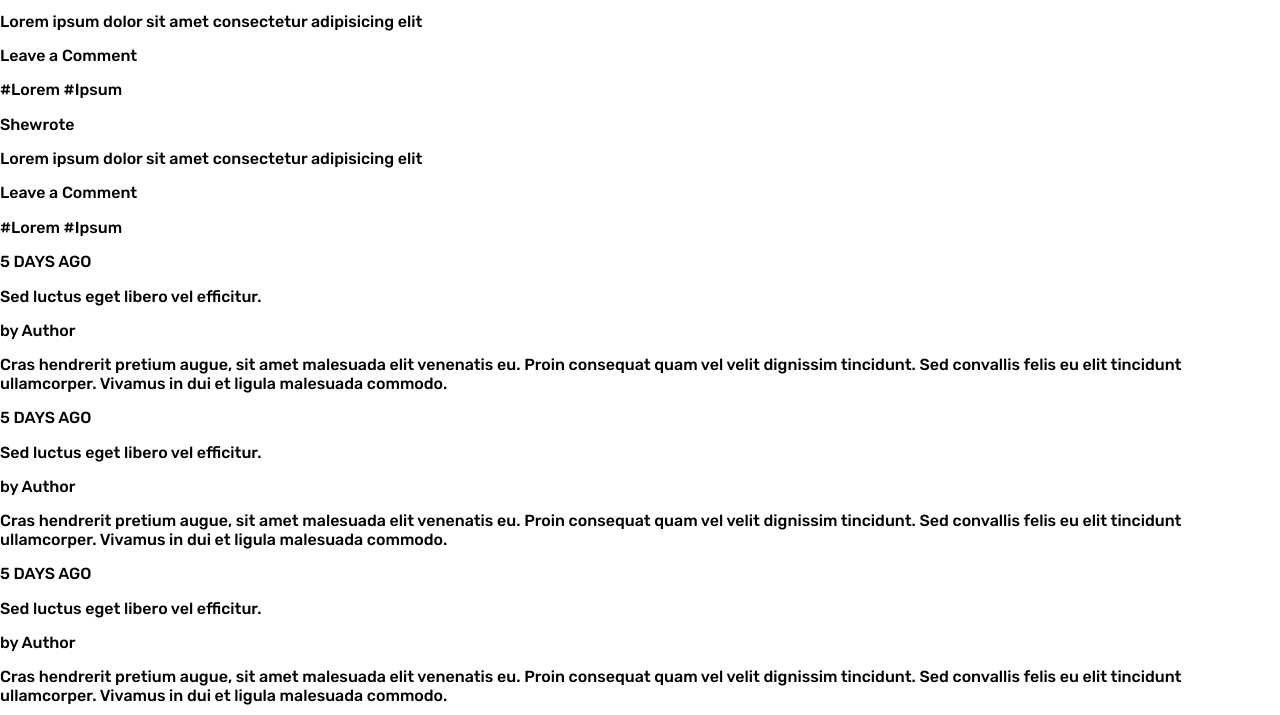
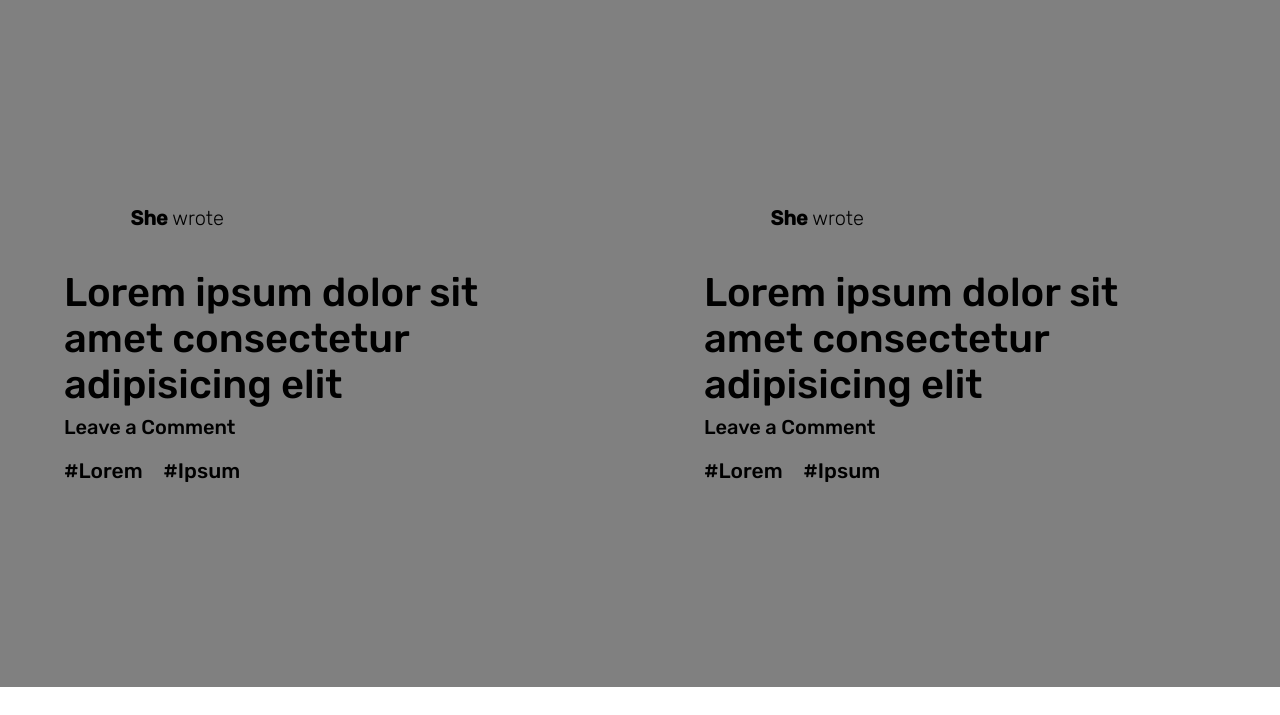
Before and after one commit to Meltrust/Design-Teardown, a plain HTML site: page index.html in a window 1280 px wide. Shown: the part 793-1508 px from the top of the page. Drawn offline with nearby package versions, Linux system fonts and the light colour scheme.

Commit message:
add styling to first 2 containers

```diff
--- a/index.html
+++ b/index.html
@@ -1,12 +1,18 @@
 <!DOCTYPE html>
 <html lang="en">
   <head>
-    <meta charset="UTF-8">
-    <meta name="viewport" content="width=device-width, initial-scale=1.0">
-    <meta http-equiv="X-UA-Compatible" content="ie=edge">
-    <link rel="stylesheet" href="https://necolas.github.io/normalize.css/latest/normalize.css">
-    <link href="https://fonts.googleapis.com/css2?family=Rubik:ital,wght@0,300;0,500;1,300&display=swap" rel="stylesheet">
-    <link rel="stylesheet" href="style.css">
+    <meta charset="UTF-8" />
+    <meta name="viewport" content="width=device-width, initial-scale=1.0" />
+    <meta http-equiv="X-UA-Compatible" content="ie=edge" />
+    <link
+      rel="stylesheet"
+      href="https://necolas.github.io/normalize.css/latest/normalize.css"
+    />
+    <link
+      href="https://fonts.googleapis.com/css2?family=Rubik:ital,wght@0,300;0,500;1,300&display=swap"
+      rel="stylesheet"
+    />
+    <link rel="stylesheet" href="style.css" />
     <title>Smashing Magazine</title>
   </head>
 
@@ -25,44 +31,44 @@
       <div>Articles</div>
     </div>
 
-
-
-
     <div class="new_articles">
       <div class="article">
-            <p class="author">She<span>wrote</span></p>
-            <p class="desc">Lorem ipsum dolor sit amet consectetur adipisicing elit</p>
+        <p class="author">She<span> wrote</span></p>
+        <p class="desc">
+          Lorem ipsum dolor sit amet consectetur adipisicing elit
+        </p>
         <p class="comment">Leave a Comment</p>
         <span class="lorem">#Lorem</span>
         <span class="lorem">#Ipsum</span>
       </div>
       <div class="article">
-            <p class="author">She<span>wrote</span></p>
-            <p class="desc">Lorem ipsum dolor sit amet consectetur adipisicing elit</p>
+        <p class="author">She<span> wrote</span></p>
+        <p class="desc">
+          Lorem ipsum dolor sit amet consectetur adipisicing elit
+        </p>
         <p class="comment">Leave a Comment</p>
         <span class="lorem">#Lorem</span>
         <span class="lorem">#Ipsum</span>
       </div>
       <div class="article">
-            <p class="author">She<span>wrote</span></p>
-            <p class="desc">Lorem ipsum dolor sit amet consectetur adipisicing elit</p>
+        <p class="author">She<span> wrote</span></p>
+        <p class="desc">
+          Lorem ipsum dolor sit amet consectetur adipisicing elit
+        </p>
         <p class="comment">Leave a Comment</p>
         <span class="lorem">#Lorem</span>
         <span class="lorem">#Ipsum</span>
       </div>
       <div class="article">
-            <p class="author">She<span>wrote</span></p>
-            <p class="desc">Lorem ipsum dolor sit amet consectetur adipisicing elit</p>
+        <p class="author">She<span> wrote</span></p>
+        <p class="desc">
+          Lorem ipsum dolor sit amet consectetur adipisicing elit
+        </p>
         <p class="comment">Leave a Comment</p>
         <span class="lorem">#Lorem</span>
         <span class="lorem">#Ipsum</span>
       </div>
     </div>
-
-
-
-
-
 
     <div class="related">
       <div class="rel-art">
@@ -70,7 +76,10 @@
         <div class="rel-head">Sed luctus eget libero vel efficitur.</div>
         <p class="rel-auth">by Author</p>
         <div class="rel-text">
-                Cras hendrerit pretium augue, sit amet malesuada elit venenatis eu. Proin consequat quam vel velit dignissim tincidunt. Sed convallis felis eu elit tincidunt ullamcorper. Vivamus in dui et ligula malesuada commodo.
+          Cras hendrerit pretium augue, sit amet malesuada elit venenatis eu.
+          Proin consequat quam vel velit dignissim tincidunt. Sed convallis
+          felis eu elit tincidunt ullamcorper. Vivamus in dui et ligula
+          malesuada commodo.
         </div>
       </div>
 
@@ -79,7 +88,10 @@
         <div class="rel-head">Sed luctus eget libero vel efficitur.</div>
         <p class="rel-auth">by Author</p>
         <div class="rel-text">
-                Cras hendrerit pretium augue, sit amet malesuada elit venenatis eu. Proin consequat quam vel velit dignissim tincidunt. Sed convallis felis eu elit tincidunt ullamcorper. Vivamus in dui et ligula malesuada commodo.
+          Cras hendrerit pretium augue, sit amet malesuada elit venenatis eu.
+          Proin consequat quam vel velit dignissim tincidunt. Sed convallis
+          felis eu elit tincidunt ullamcorper. Vivamus in dui et ligula
+          malesuada commodo.
         </div>
       </div>
 
@@ -88,17 +100,12 @@
         <div class="rel-head">Sed luctus eget libero vel efficitur.</div>
         <p class="rel-auth">by Author</p>
         <div class="rel-text">
-                Cras hendrerit pretium augue, sit amet malesuada elit venenatis eu. Proin consequat quam vel velit dignissim tincidunt. Sed convallis felis eu elit tincidunt ullamcorper. Vivamus in dui et ligula malesuada commodo.
+          Cras hendrerit pretium augue, sit amet malesuada elit venenatis eu.
+          Proin consequat quam vel velit dignissim tincidunt. Sed convallis
+          felis eu elit tincidunt ullamcorper. Vivamus in dui et ligula
+          malesuada commodo.
         </div>
       </div>
     </div>
-
-
-
-
-
-
-
-
   </body>
 </html>
--- a/style.css
+++ b/style.css
@@ -1,6 +1,6 @@
 body {
   box-sizing: border-box;
-    font-family: 'Rubik', sans-serif;
+  font-family: "Rubik", sans-serif;
 }
 
 nav {
@@ -54,3 +54,63 @@ nav {
   width: fit-content;
   font-size: 28px;
 }
+
+.new_articles {
+  display: grid;
+  grid-template-columns: 1fr 1fr;
+  grid-template-rows: 500px 500px;
+  row-gap: 0px;
+  column-gap: 0px;
+  margin-bottom: 50px;
+  padding-bottom: 10%;
+  width: 100%;
+}
+
+.article {
+  background-color: gray;
+  padding-left: 10%;
+  padding-right: 10%;
+}
+
+.author {
+  margin-left: 13%;
+  font-weight: bold;
+  font-size: 20px;
+}
+
+.author span {
+  font-weight: 100;
+}
+
+.desc {
+  font-size: 40px;
+  margin-bottom: 8px;
+}
+
+.comment {
+  font-size: 20px;
+  margin-top: 0;
+}
+
+.lorem {
+  font-size: 21px;
+  margin-right: 17px;
+}
+
+.related {
+  margin: 0 auto;
+  width: 90%;
+  background-color: gray;
+  display: flex;
+  justify-content: space-around;
+  height: 450px;
+  align-items: center;
+}
+
+.rel-art {
+  width: 25%;
+}
+
+.rel-time {
+  font-weight: 100;
+}
```
Lines whose indentation alone changed are shown as unchanged.
